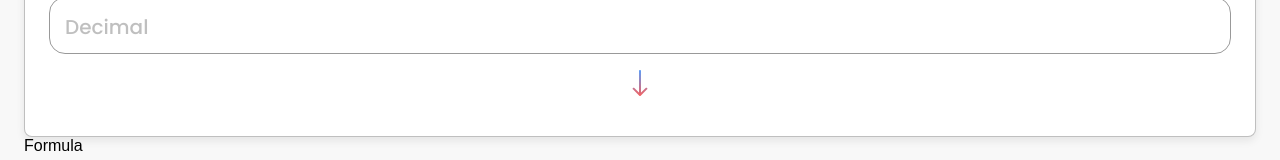
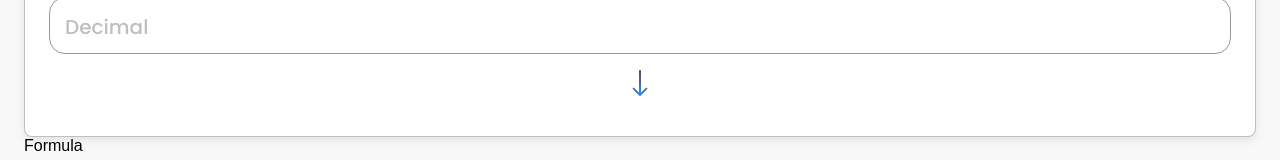
Before and after one commit to Clupai8o0/digi-convertor-app, a React (Vite) app: page / in a window 1280 px wide. Shown: the part 432-592 px from the top of the page. Built offline with nearby package versions, Linux system fonts and the light colour scheme.

Commit message:
added path color change functionality

```diff
--- a/src/containers/card/card.module.css
+++ b/src/containers/card/card.module.css
@@ -51,3 +51,16 @@
 	margin-top: 16px;
 	margin-bottom: 16px;
 }
+
+.binaryPath {
+	stop-color: var(--binary);
+}
+.decimalPath {
+	stop-color: var(--decimal);
+}
+.octalPath {
+	stop-color: var(--octal);
+}
+.hexadecimalPath {
+	stop-color: var(--hexadecimal);
+}
--- a/src/containers/card/card.tsx
+++ b/src/containers/card/card.tsx
@@ -1,5 +1,6 @@
 // Imports
 import { useEffect } from "react";
+import { Types } from "../../lib/types";
 
 // Components
 import TypeText from "../../components/type/type-text";
@@ -31,6 +32,23 @@ function Card() {
 	useEffect(() => {
 		setToInput("");
 	}, [toType]);
+
+	function getArrowGradient(from?: Boolean) {
+		let type = null;
+		if (from) {
+			type = fromType;
+		} else type = toType;
+
+		if (type === Types.Binary) {
+			return styles.binaryPath;
+		} else if (type === Types.Decimal) {
+			return styles.decimalPath;
+		} else if (type === Types.Octal) {
+			return styles.octalPath;
+		} else {
+			return styles.hexadecimalPath;
+		}
+	}
 
 	return (
 		<div className={styles.card}>
@@ -74,8 +92,8 @@ function Card() {
 							y2="26"
 							gradientUnits="userSpaceOnUse"
 						>
-							<stop stop-color="#619CF3" id="from-stop" />
-							<stop offset="1" stop-color="#F36161" id="to-stop" />
+							<stop className={getArrowGradient(true)} id="from-stop" />
+							<stop offset="1" className={getArrowGradient()} id="to-stop" />
 						</linearGradient>
 					</defs>
 				</svg>
```
